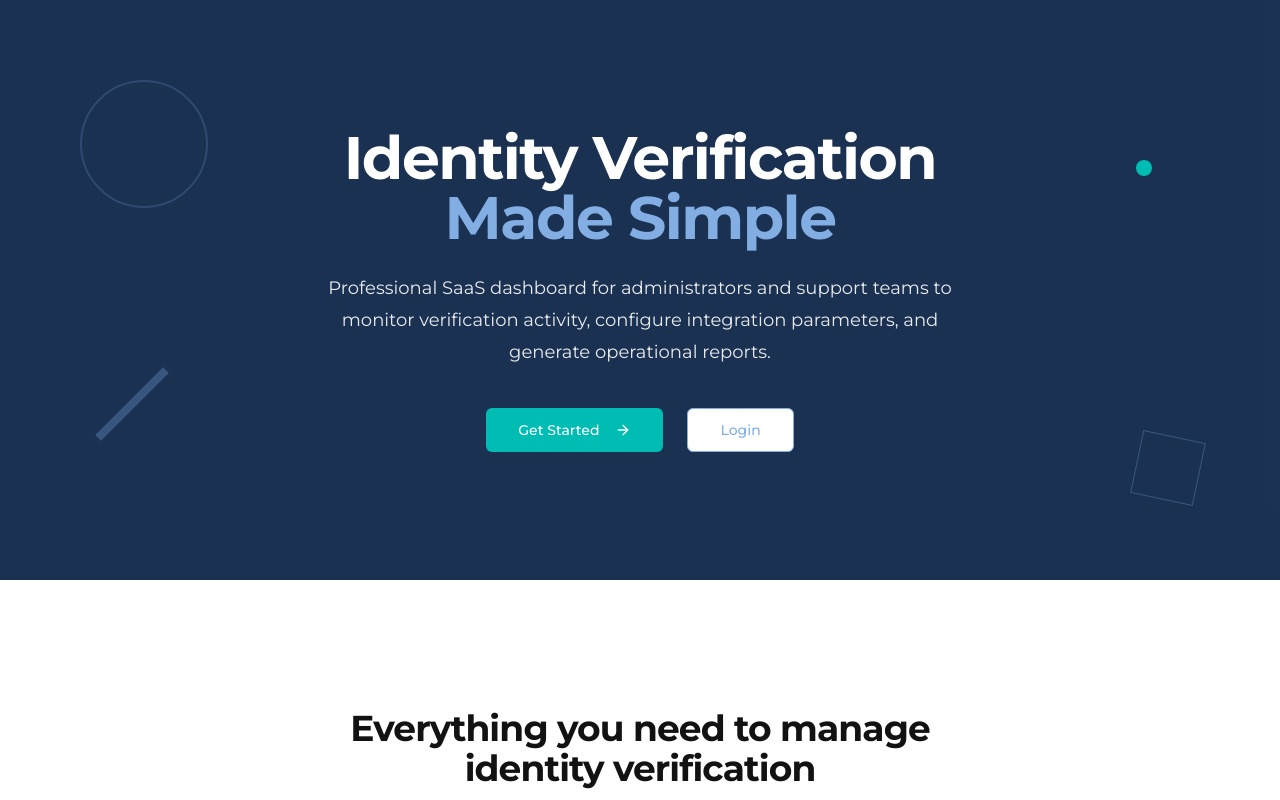
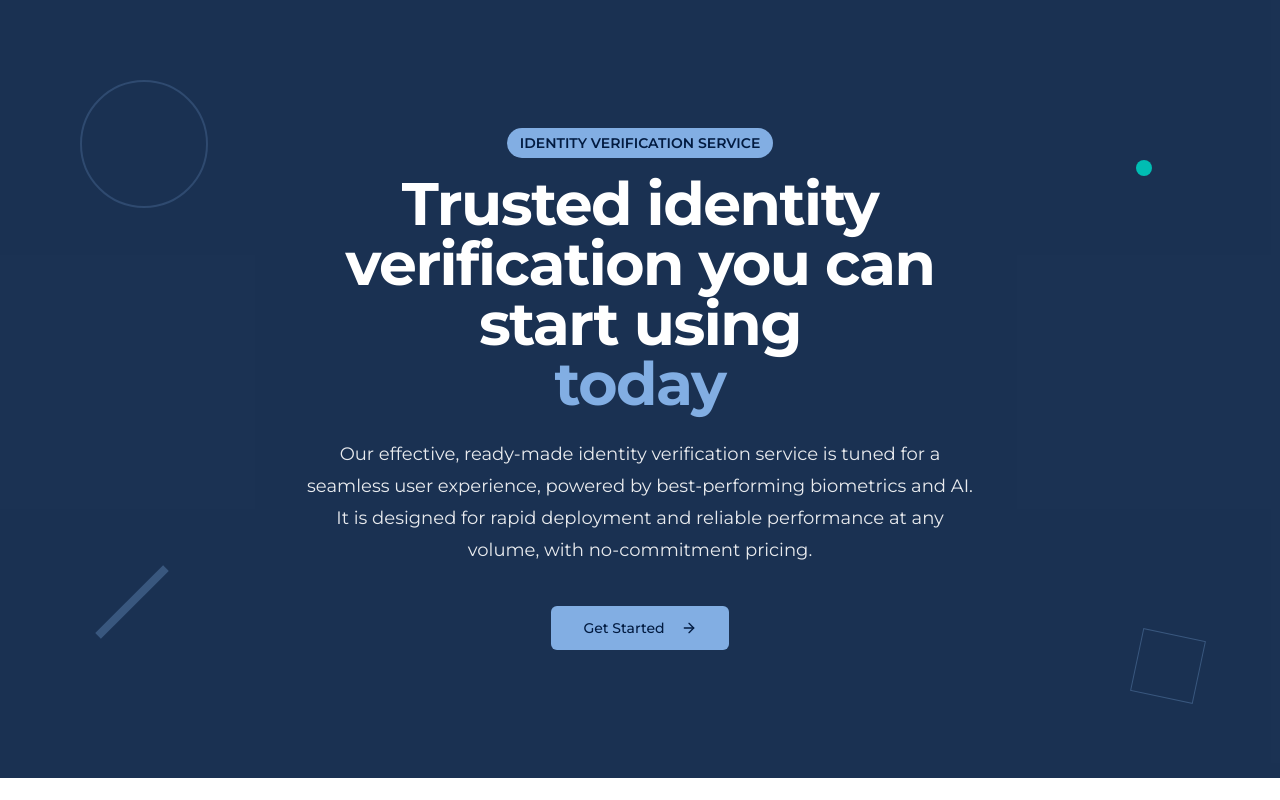
Before and after one commit to martinondercin/idv-saas-dashboard, a React (Vite) app: page / in a window 1280 px wide. Shown: the top 800 px of the page. Built offline with nearby package versions, Linux system fonts and the light colour scheme.

Commit message:
Emulate landing page

```diff
--- a/src/pages/Index.tsx
+++ b/src/pages/Index.tsx
@@ -21,22 +21,25 @@ const Index = () => {
 
         <div className="relative z-10 mx-auto max-w-7xl px-6 py-24 sm:py-32 lg:px-8">
           <div className="mx-auto max-w-2xl text-center">
+            <div className="mb-4">
+              <Badge variant="secondary" className="text-sm px-3 py-1">
+                IDENTITY VERIFICATION SERVICE
+              </Badge>
+            </div>
             <h1 className="text-4xl font-bold tracking-tight text-primary-foreground sm:text-6xl">
-              Identity Verification
-              <span className="block text-secondary">Made Simple</span>
+              Trusted identity verification you can start using
+              <span className="block text-secondary">today</span>
             </h1>
-            <p className="mt-6 text-lg leading-8 text-primary-foreground/90">
-              Professional SaaS dashboard for administrators and support teams to monitor verification activity,
-              configure integration parameters, and generate operational reports.
+            <p className="mt-6 text-lg leading-8 text-primary-foreground/90 max-w-3xl mx-auto">
+              Our effective, ready-made identity verification service is tuned for a seamless user experience,
+              powered by best-performing biometrics and AI. It is designed for rapid deployment and reliable
+              performance at any volume, with no-commitment pricing.
             </p>
-            <div className="mt-10 flex items-center justify-center gap-x-6">
-              <Button size="lg" asChild className="bg-accent hover:bg-accent/90 text-accent-foreground">
-                <Link to="/signup">
+            <div className="mt-10 flex items-center justify-center">
+              <Button size="lg" asChild className="bg-secondary hover:bg-secondary/90 text-secondary-foreground px-8">
+                <Link to="/login">
                   Get Started <ArrowRight className="ml-2 h-4 w-4" />
                 </Link>
-              </Button>
-              <Button size="lg" variant="outline" asChild className="border-secondary text-secondary hover:bg-secondary hover:text-primary">
-                <Link to="/login">Login</Link>
               </Button>
             </div>
           </div>
```
